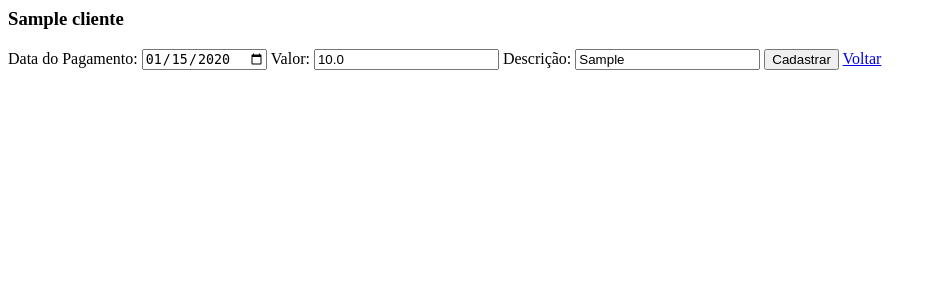
After one commit to luciandalla/caderninho, a Flask app: page /pagamento-editar/1 in a window 1280 px wide. The commit adds this page. Shown: the top 300 px of the page, without its empty margins (0-937 px from the left). Run offline with Flask 2, Linux system fonts and the light colour scheme; tables that the repository leaves empty hold one stand-in row (values such as "Sample post").

Commit message:
feature CRUD PAGAMENTOS

```diff
--- a/flask_app.py
+++ b/flask_app.py
@@ -7,6 +7,7 @@ db = SQLAlchemy(app)
 
 from views.cliente import *
 from views.lancamento import *
+from views.pagamento import *
 from views.gerais import *
 
 if __name__ == '__main__':
--- a/models/lancamentos.py
+++ b/models/lancamentos.py
@@ -8,7 +8,7 @@ class Lancamentos(db.Model):
     id = db.Column(db.Integer, primary_key=True, autoincrement=True)
     data = db.Column(db.Date, nullable=False)
     valor = db.Column(db.Float, nullable=False)
-    observacao = db.Column(db.String(100), nullable=False)
+    observacao = db.Column(db.String(100))
     id_cliente = db.Column(db.Integer, ForeignKey('clientes.id'))
     clientes = relationship(Clientes)
 
--- /dev/null
+++ b/models/pagamentos.py
@@ -0,0 +1,51 @@
+from flask_app import db
+from sqlalchemy import ForeignKey
+from sqlalchemy.orm import relationship
+from models.clientes import Clientes
+
+
+class Pagamentos(db.Model):
+    id = db.Column(db.Integer, primary_key=True, autoincrement=True)
+    data = db.Column(db.Date, nullable=False)
+    valor = db.Column(db.Float, nullable=False)
+    observacao = db.Column(db.String(100))
+    id_cliente = db.Column(db.Integer, ForeignKey('clientes.id'))
+    clientes = relationship(Clientes)
+
+    def __repr__(self):
+        return '<Name %r>' % self.name
+
+    @staticmethod
+    def busca_pagamento(id):
+        pagamento = Pagamentos.query.filter_by(id=id).first()
+        return pagamento
+
+    @staticmethod
+    def busca_pagamentos(cliente_id):
+        pagamentos = Pagamentos.query.filter_by(id_cliente=cliente_id).order_by(Pagamentos.data)
+        return pagamentos
+
+    @staticmethod
+    def cadastra_pagamento(data, valor, observacao, cliente_id):
+        pagamento = Pagamentos(data=data, valor=valor, observacao=observacao, id_cliente=cliente_id)
+        db.session.add(pagamento)
+        db.session.commit()
+        return 'Pagamento cadastrado com sucesso!'
+
+    @staticmethod
+    def altera_pagamento(id, data, valor, observacao, cliente_id):
+        pagamento = Pagamentos.busca_pagamento(id)
+        pagamento.data = data
+        pagamento.valor = valor
+        pagamento.observacao = observacao
+        pagamento.id_cliente = cliente_id
+        db.session.add(pagamento)
+        db.session.commit()
+        mensagem = f"Pagamento foi alterado com sucesso!"
+        return mensagem
+
+    @staticmethod
+    def excluir_pagamento(id):
+            Pagamentos.query.filter_by(id=id).delete()
+            db.session.commit()
+            return "Pagamento deletado com sucesso!"
--- /dev/null
+++ b/templates/pagamento-editar.html
@@ -0,0 +1,19 @@
+
+<form action="{{ url_for('pagamento_atualizacao') }}" method="post">
+
+    <h3>{{ pagamento.clientes.nome }}</h3>
+    <input type="hidden" name="id" value="{{ pagamento.id }}">
+    <input type="hidden" name="cliente_id" value="{{ pagamento.id_cliente }}">
+
+    <label class="texto" for="data">Data do Pagamento: </label>
+    <input type="date" id="data" name="data" value="{{ pagamento.data }}">
+
+    <label class="texto" for="valor">Valor: </label>
+    <input type="number" step=".01" min="0.01" id="valor" name="valor" value="{{ pagamento.valor }}">
+
+    <label class="texto" for="observacao">Descrição: </label>
+    <input type="text" id="observacao" name="observacao" value="{{ pagamento.observacao }}">
+
+    <button type="submit">Cadastrar</button>
+    <a href="{{ url_for('cliente_detalhes', id=pagamento.id_cliente) }}">Voltar</a>
+</form>
--- a/views/cliente.py
+++ b/views/cliente.py
@@ -2,6 +2,7 @@ from flask import render_template, request, redirect, url_for
 from flask_app import app
 from models.clientes import *
 from models.lancamentos import *
+from models.pagamentos import *
 
 @app.route('/clientes')
 def clientes():
@@ -12,7 +13,8 @@ def clientes():
 def cliente_detalhes(id):
     cliente = Clientes.busca_cliente(id)
     lancamentos = Lancamentos.busca_lancamentos(id)
-    return render_template('cliente-detalhes.html', cliente = cliente, lancamentos=lancamentos)
+    pagamentos = Pagamentos.busca_pagamentos(id)
+    return render_template('cliente-detalhes.html', cliente = cliente, lancamentos=lancamentos, pagamentos=pagamentos)
 
 @app.route('/cliente-novo')
 def cliente_novo():
--- a/views/lancamento.py
+++ b/views/lancamento.py
@@ -1,6 +1,5 @@
 from flask import render_template, request, redirect, url_for
 from flask_app import app
-from models.clientes import *
 from models.lancamentos import *
 
 @app.route('/lancamento-novo/<int:id>')
--- /dev/null
+++ b/views/pagamento.py
@@ -0,0 +1,38 @@
+from flask import render_template, request, redirect, url_for
+from flask_app import app
+from models.pagamentos import *
+
+@app.route('/pagamento-novo/<int:id>')
+def pagamento_novo(id):
+    cliente = Clientes.busca_cliente(id)
+    return render_template('pagamento-novo.html', cliente=cliente)
+
+@app.route('/pagamento-cadastrar', methods=['POST',])
+def pagamento_cadastrar():
+    data = request.form['data']
+    valor = request.form['valor']
+    observacao = request.form['observacao']
+    cliente_id = request.form['cliente_id']
+    Pagamentos.cadastra_pagamento(data, valor, observacao, cliente_id)
+    return redirect(url_for('cliente_detalhes', id=cliente_id))
+
+@app.route('/pagamento-editar/<int:id>')
+def pagamento_editar(id):
+    pagamento = Pagamentos.busca_pagamento(id)
+    return render_template('pagamento-editar.html', pagamento=pagamento)
+
+@app.route('/pagamento-atualizacao/', methods=['POST',])
+def pagamento_atualizacao():
+    id = request.form['id']
+    data = request.form['data']
+    valor = request.form['valor']
+    observacao = request.form['observacao']
+    cliente_id = request.form['cliente_id']
+    Pagamentos.altera_pagamento(id, data, valor, observacao, cliente_id)
+    return redirect(url_for('cliente_detalhes', id=cliente_id))
+
+@app.route('/pagamento-excluir/<int:id>')
+def pagamento_excluir(id):
+    pagamento = Pagamentos.busca_pagamento(id)
+    Pagamentos.excluir_pagamento(id)
+    return redirect(url_for('cliente_detalhes', id=pagamento.id_cliente))
```
Also changed, not shown: others/script_criacao_db.py (+18 -1 lines), templates/cliente-detalhes.html (+26 -5 lines), templates/pagamento-novo.html (added, +18 -0 lines).
